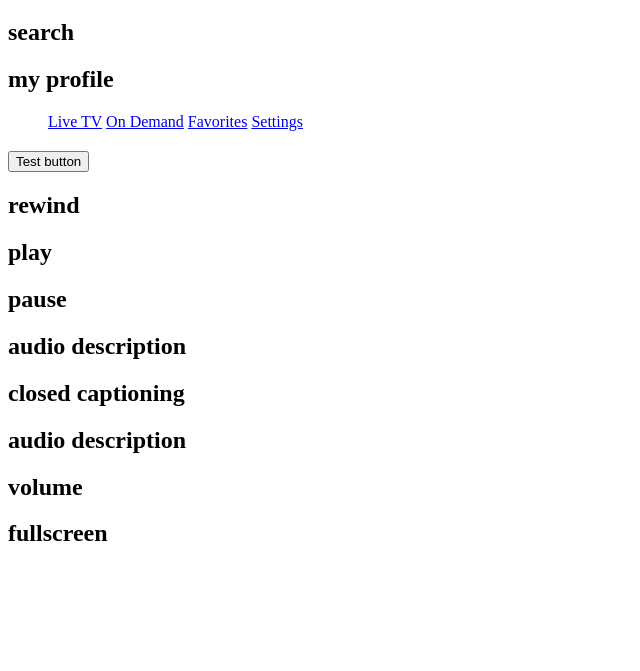
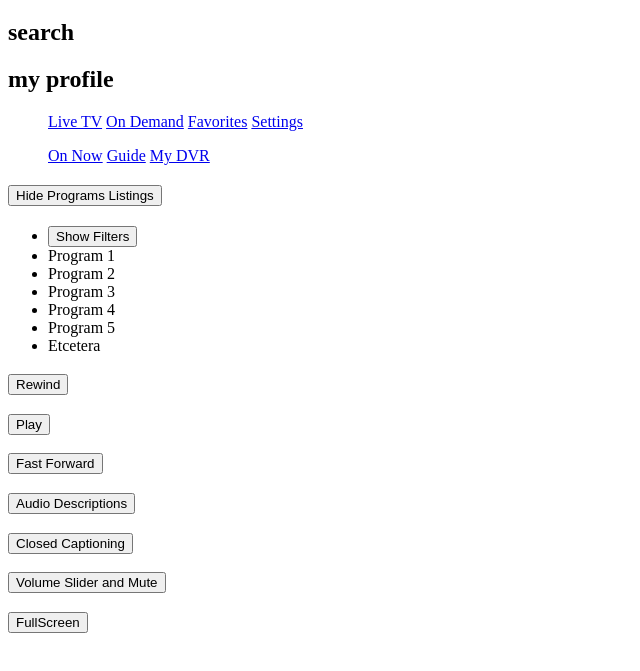
Before and after one commit to ocabello/Charter-Spectrum-GUI-Prototype, a plain HTML site: page liveTV.html in a window 1280 px wide. Shown: the part 47-718 px from the top of the page, without its empty margins (0-640 px from the left). Drawn offline with Linux system fonts and the light colour scheme.

Commit message:
Major LiveTV Edits
Added buttons, restructured headings, populated page with content

```diff
--- a/liveTV.html
+++ b/liveTV.html
@@ -22,25 +22,59 @@
 
 <main>
 
-<h2><button type="button" aria-pressed="false">
-    Test button
-    </button></h2>
+    <nav role="navigation">
+    <ul>
+        <a href="liveTV.html">On Now</a>
+        <a href="liveTV.html">Guide</a>
+        <a href="liveTV.html">My DVR</a>
+    </ul>
+    </nav>
 
-<h2>rewind</h2>
+<h2>
+    <button type="button" aria-pressed="false">
+        Hide Programs Listings
+    </button>
+</h2>
 
-<h2>play</h2>
+<ul>
+    <li><button type="button" aria-pressed="false">
+        Show Filters
+        </button></li>
+    <li>Program 1</li>
+    <li>Program 2</li>
+    <li>Program 3</li>
+    <li>Program 4</li>
+    <li>Program 5</li>
+    <li>Etcetera</li>
+</ul>
 
-<h2>pause</h2>
+<h3><button type="button" aria-pressed="false">
+        Rewind
+        </button></h3>
 
-<h2>audio description</h2>
+<h3><button type="button" aria-pressed="false">
+        Play
+        </button></h3>
 
-<h2>closed captioning</h2>
+<h3><button type="button" aria-pressed="false">
+        Fast Forward
+        </button></h3>
 
-<h2>audio description</h2>
+<h3><button type="button" aria-pressed="false">
+        Audio Descriptions
+        </button></h3>
 
-<h2>volume</h2>
+<h3><button type="button" aria-pressed="false">
+        Closed Captioning
+        </button></h3>
 
-<h2>fullscreen</h2>
+<h3><button type="button" aria-pressed="false">
+        Volume Slider and Mute
+        </button></h3>
+
+<h3><button type="button" aria-pressed="false">
+        FullScreen
+        </button></h3>
 
 </main>
 
```
